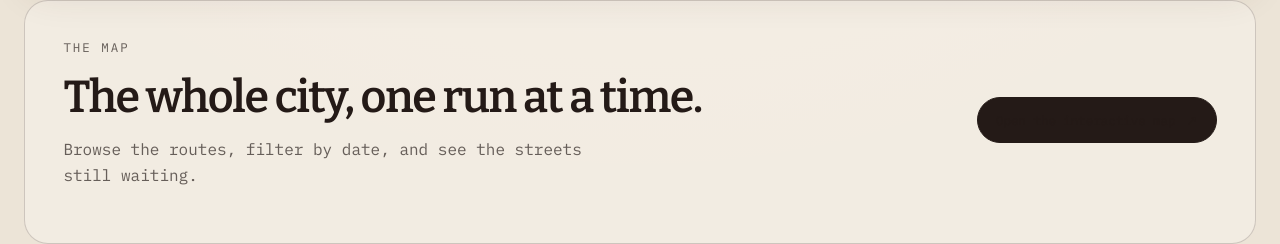
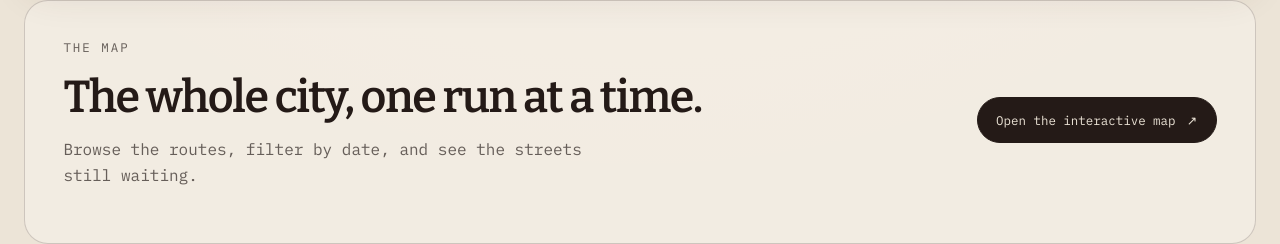
Before and after one commit to bummings/everystreetphilly, a website: page index.html in a window 1280 px wide. In both pictures the pointer is over the link 1096 px from the left and 845 px from the top of the page. Shown: the part 724-968 px from the top of the page. Drawn offline with nearby package versions, Linux system fonts and the light colour scheme; no server answers.

Commit message:
hover colors

```diff
--- a/variation.css
+++ b/variation.css
@@ -165,5 +165,5 @@
 .map-launch-copy > p:last-child { max-width: 34rem; color: var(--muted); line-height: 1.65; }
 .map-launch-copy h2 { margin: 0.35rem 0 0.8rem; font-size: clamp(2rem, 3.5vw, 3.7rem); }
 .map-open-link { display: inline-flex; align-items: center; gap: 0.7rem; flex: none; padding: 0.9rem 1.15rem; border: 1px solid var(--text); border-radius: 999px; color: var(--text); font-family: "IBM Plex Mono", monospace; font-size: 0.78rem; text-decoration: none; transition: background 160ms ease, color 160ms ease, transform 160ms ease; }
-.map-open-link:hover { transform: translateY(-2px); background: var(--text); color: var(--paper); }
+.map-open-link:hover { transform: translateY(-2px); background: var(--text); color: var(--bg); }
 @media (max-width: 700px) { .map-ledger.map-launch { align-items: flex-start; flex-direction: column; min-height: 0; } }
```
